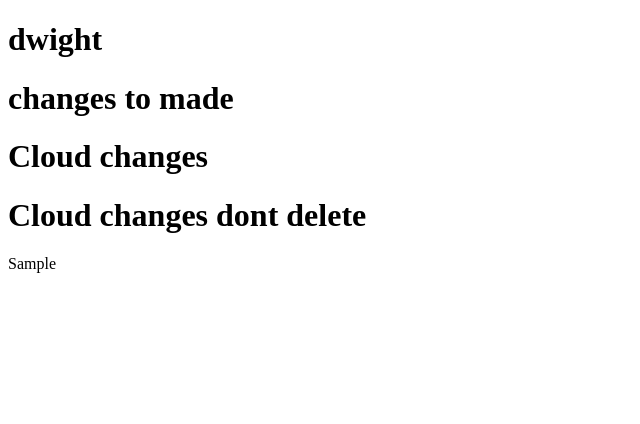
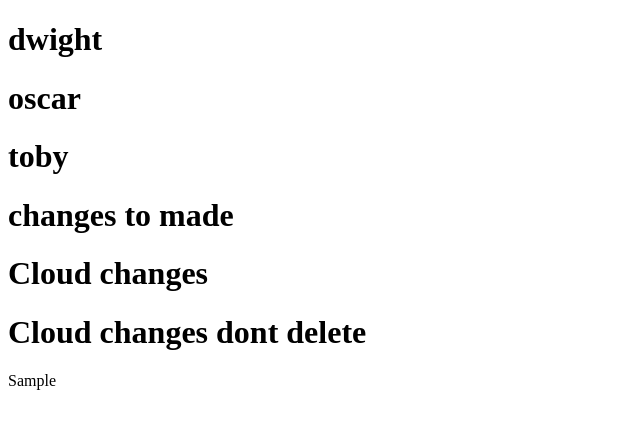
Before and after one commit to dhanss30/sample, a plain HTML site: page index.html in a window 1280 px wide. Shown: the whole page, without its empty margins (0-640 px from the left). Drawn offline with Linux system fonts and the light colour scheme.

Commit message:
Update index.html

```diff
--- a/index.html
+++ b/index.html
@@ -5,6 +5,8 @@
   </head>
   <body>
     <h1>dwight</h1>
+    <h1>oscar</h1>
+    <h1>toby</h1>
     <h1>changes to made</h1>
     <h1>Cloud changes</h1>
     <h1>Cloud changes dont delete</h1>
```
